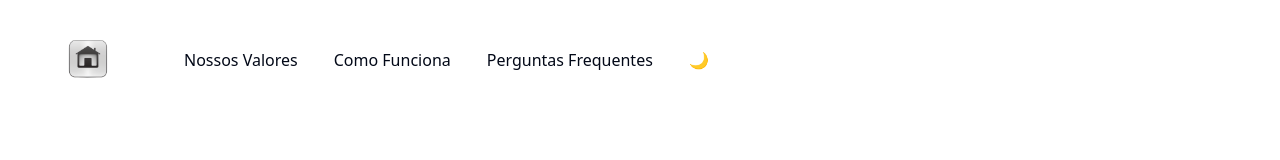
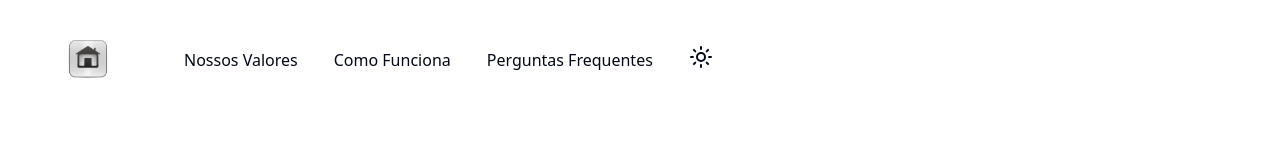
Before and after one commit to ocodista/trampar-de-casa, a Next.js app in the folder apps/web/: page / in a window 1280 px wide. Shown: the top 160 px of the page. Built offline with nearby package versions, Linux system fonts and the light colour scheme; no server answers.

Commit message:
fix: add icons from shadcn/ui on toggle theme

```diff
--- a/apps/web/global/components/ui/toggleTheme.tsx
+++ b/apps/web/global/components/ui/toggleTheme.tsx
@@ -1,6 +1,7 @@
 "use client"
 import React, { useEffect, useState } from 'react'
 import { useTheme } from "next-themes";
+import { Moon, Sun } from "lucide-react"
 
 export function ToggleTheme () {
   const [mounted, setMounted] = useState(false)
@@ -17,7 +18,7 @@ export function ToggleTheme () {
     <button
       onClick={ () => theme == "dark" ? setTheme('light') : setTheme("dark") }
       className=''>
-      { theme == "dark" ? "🌞" : "🌙" }
+      { theme == "dark" ? <Moon /> : <Sun />}
     </button>
   )
 }
```
